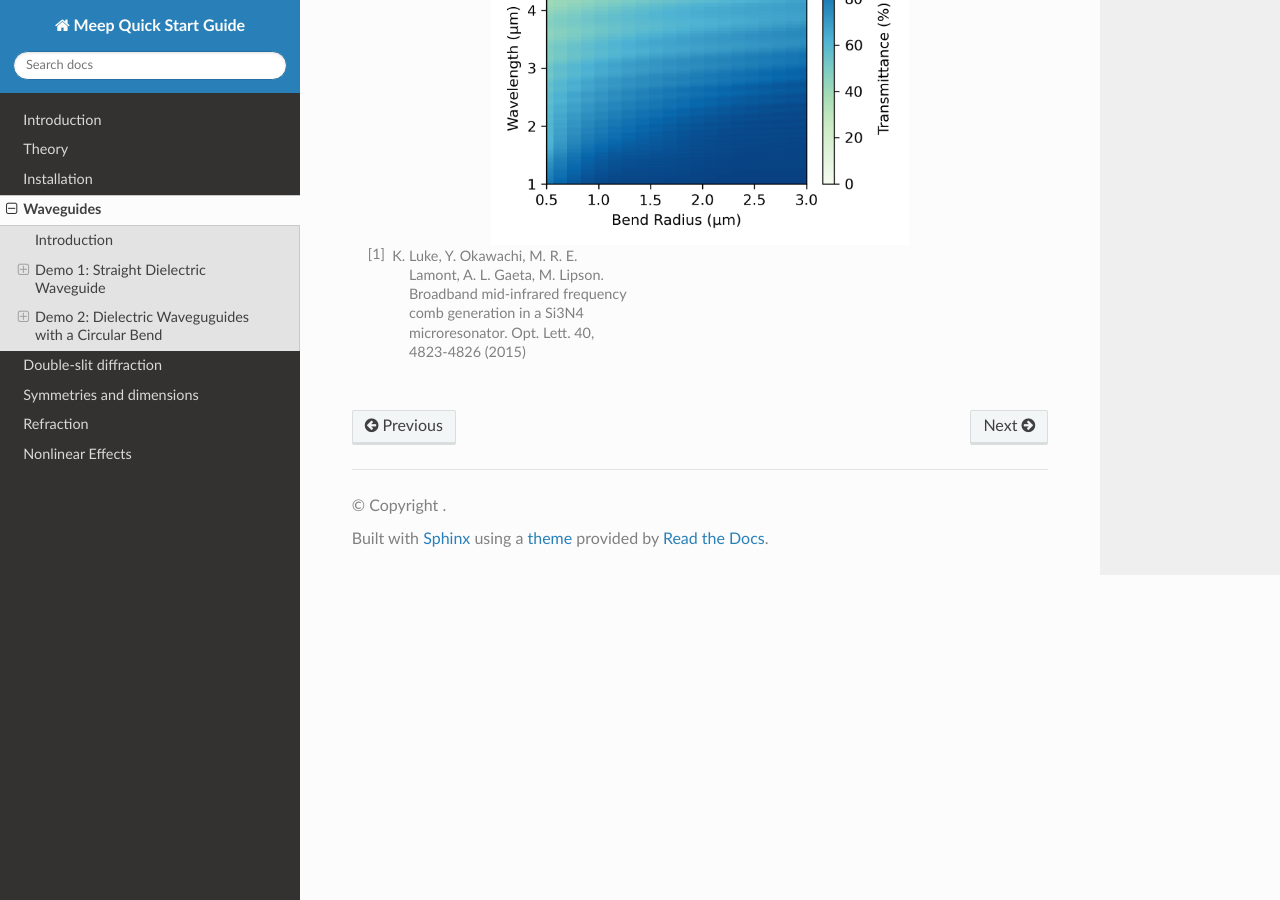
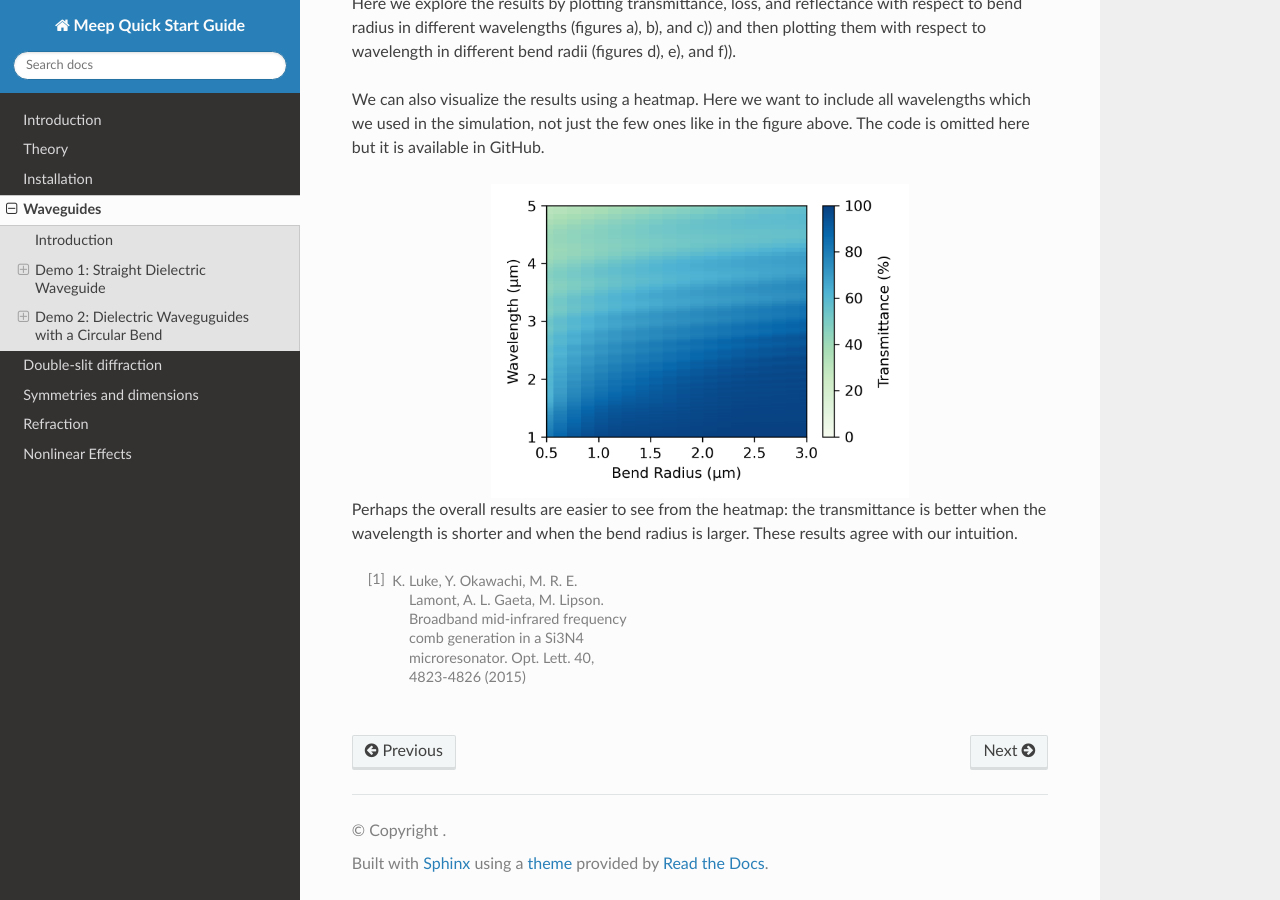
Before and after one commit to lehtisa/tuni_meep_doc, a Sphinx documentation site: the page built from docs/source/waveguides.rst, in a window 1280 px wide and 900 px high, scrolled down 33622 px. Built offline with Sphinx 7.4.7 and the Read the Docs theme 3.1.0, drawn with Linux system fonts in a browser that asks for light colours; pages that are not in the unit, such as notebooks, are missing from menus; part of the change alters nothing that is shown; grey boxes are pictures that could not be loaded.

Commit message:
Better formatting

```diff
--- a/docs/source/waveguides.rst
+++ b/docs/source/waveguides.rst
@@ -1061,16 +1061,23 @@ Now, let us define the simulation function which takes care of creating the nece
       # Read volumes for cell, geometry, source region
       # and flux monitors from the GDSII file
       sim_cell = mp.GDSII_vol(filename, SIM_CELL_LAYER, cell_zmin, cell_zmax)
+
       straight_wg = mp.get_GDSII_prisms(
          wg_material, filename, WG_LAYER_STRAIGHT_WG, wg_zmin, wg_zmax
       ) # the straight waveguide is needed for the normalization run
+
       bent_wg = mp.get_GDSII_prisms(
          wg_material, filename, WG_LAYER_BENT_WG, wg_zmin, wg_zmax
       ) # the bent waveguide geometry is for the actual run
+
       src_vol = mp.GDSII_vol(filename, SRC_LAYER, wg_zmin, wg_zmax)
+
       straight_out_vol = mp.GDSII_vol(filename, TRAN_MON_LAYER_STRAIGHT_WG, wg_zmin, wg_zmax)
+
       bent_out_vol = mp.GDSII_vol(filename, TRAN_MON_LAYER_BENT_WG, wg_zmin, wg_zmax)
+
       in_vol = mp.GDSII_vol(filename, REFL_MON_LAYER, wg_zmin, wg_zmax)
+
       straight_wg_end_pt = straight_out_vol.center
       bent_wg_end_pt = bent_out_vol.center
 
@@ -1427,7 +1434,7 @@ Now that we have our results, we can plot them to see what is going on. Let us c
 
 
 
-.. figure:: waveguide_figures/10_results_radii_wl.png
+.. figure:: waveguide_figures/1_results_radii_wl.png
    :alt: Results for multiple wavelengths and bend radii.
    :width: 110%
    :align: center
@@ -1441,6 +1448,6 @@ We can also visualize the results using a heatmap. Here we want to include all w
    :width: 60%
    :align: center
 
-
+Perhaps the overall results are easier to see from the heatmap: the transmittance is better when the wavelength is shorter and when the bend radius is larger. These results agree with our intuition.
 
 .. [1] K. Luke, Y. Okawachi, M. R. E. Lamont, A. L. Gaeta, M. Lipson. Broadband mid-infrared frequency comb generation in a Si3N4 microresonator. Opt. Lett. 40, 4823-4826 (2015)
```
Also changed, not shown: 1 other file.
